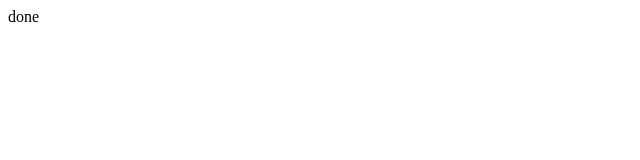
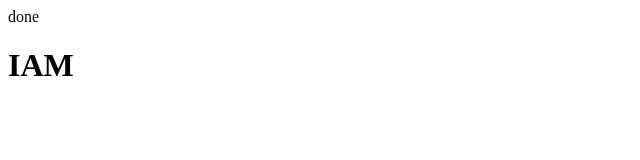
Before and after one commit to 21121a1218/project, a plain HTML site: page index.html in a window 1280 px wide. Shown: the whole page, without its empty margins (0-640 px from the left). Drawn offline with Linux system fonts and the light colour scheme.

Commit message:
added h1 tag

```diff
--- a/index.html
+++ b/index.html
@@ -3,5 +3,8 @@
         <p>
             done
         </p>
+        <h1>
+            IAM
+        </h1>
     </head>
 </html>
```
